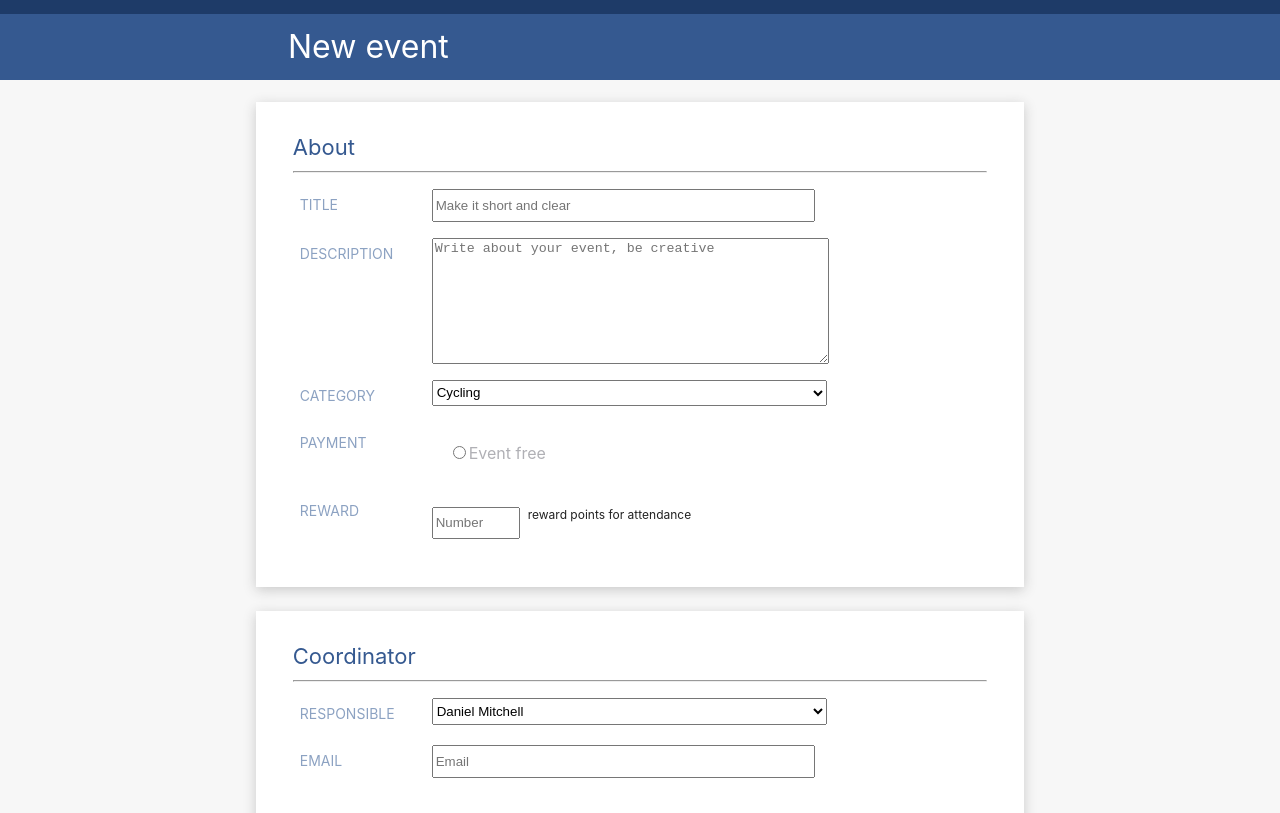
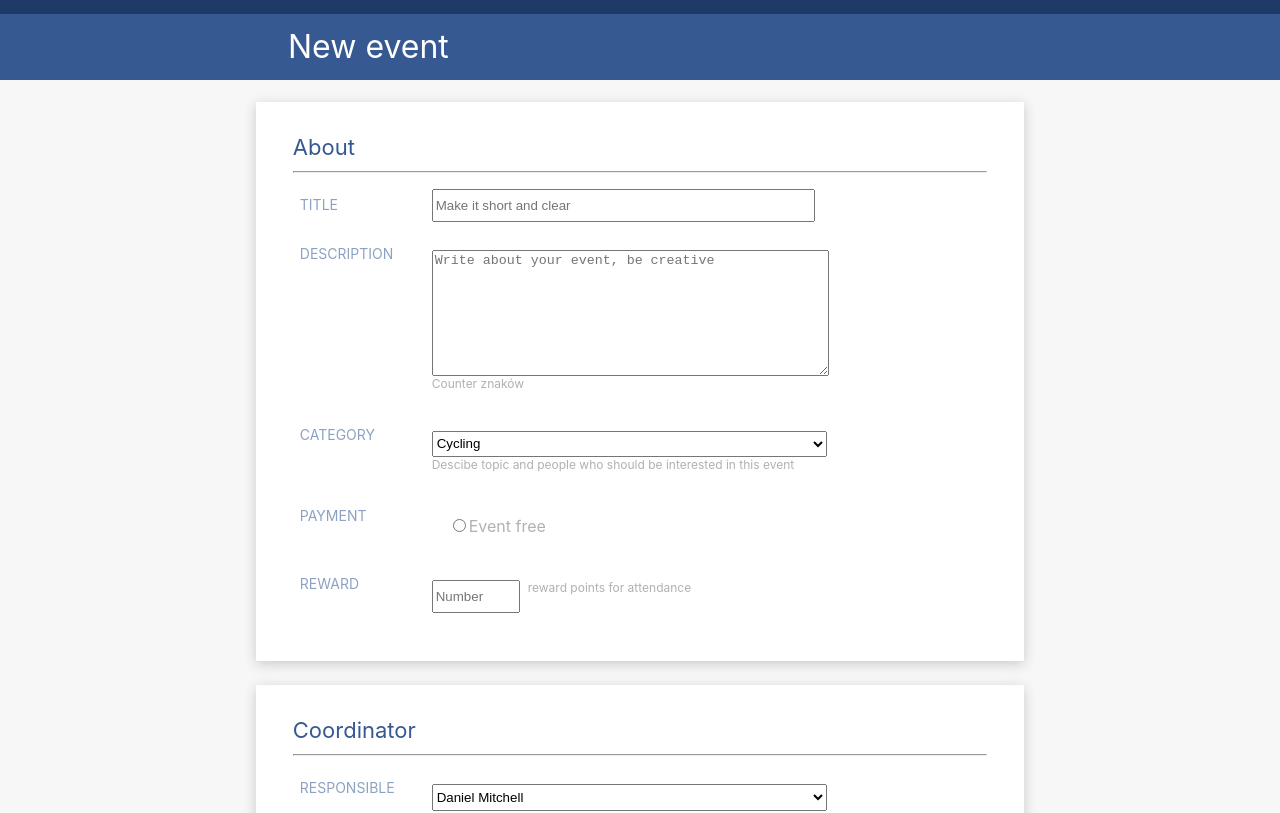
Before and after one commit to forestfox128/EventForm, a React (Create React App) app: page /login in a window 1280 px wide. Shown: the top 813 px of the page. Built offline with nearby package versions, Linux system fonts and the light colour scheme.

Commit message:
text small added

```diff
--- a/src/Components/Input/TextArea.jsx
+++ b/src/Components/Input/TextArea.jsx
@@ -4,6 +4,7 @@ import './Input.css';
 function Input(props) {
 
     return (
+        <div>
         <textarea className="TextArea"
         placeholder={props.placeholder}
         maxLength={props.maxLength}
@@ -11,6 +12,8 @@ function Input(props) {
         cols={props.width}
         rows={props.rows}
         ></textarea>
+        <p>Counter znaków</p>
+        </div>
     );
 }
 
--- a/src/Components/Select/Select.jsx
+++ b/src/Components/Select/Select.jsx
@@ -4,6 +4,7 @@ import './Select.css';
 function Select(props) {
 
     return (
+        <div>
         <select autoFocus className="Select-big">
         {props.categories &&
             props.categoriesName.map((data) =>
@@ -16,6 +17,8 @@ function Select(props) {
             )
         }
         </select>
+        <p>{props.description}</p>
+        </div>
     );
 }
 
--- a/src/Screens/CreateEventScreen.jsx
+++ b/src/Screens/CreateEventScreen.jsx
@@ -33,7 +33,8 @@ class CreateEventScreen extends React.Component {
                         </FormRow>
                         <FormRow>
                             <FormLabel key={0} >Category</FormLabel>
-                            <Select key={1} categories={false} categoriesName={categories} />
+                            <Select key={1} categories={false} categoriesName={categories}
+                            description={"Descibe topic and people who should be interested in this event"}/>
                         </FormRow>
                         <FormRow>
                             <FormLabel key={0} >Payment</FormLabel>
--- a/src/index.css
+++ b/src/index.css
@@ -15,5 +15,5 @@ code {
 
 p {
   font-size: 12px;
-  color: #222;
+  color: #b0b0b5;
 }
```
